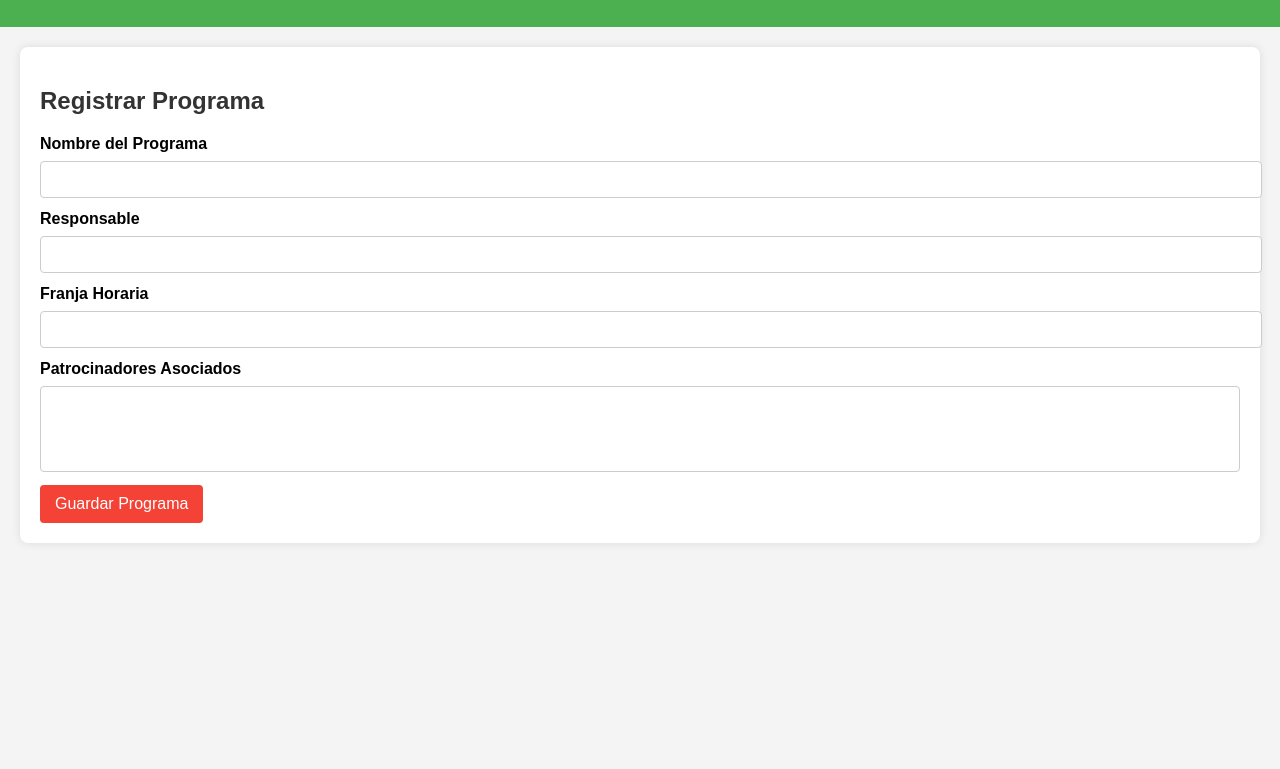
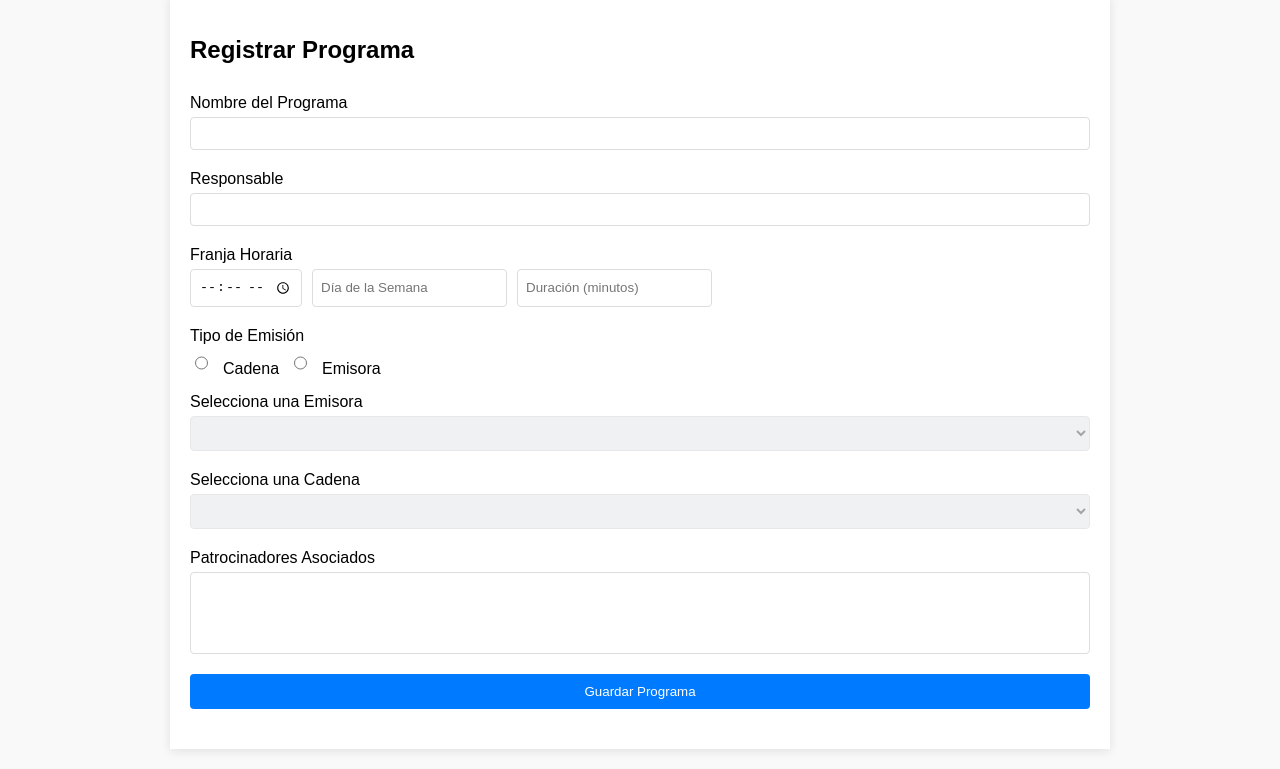
Before and after one commit to landr3s/gestor-publicidad, a website: page programas.html in a window 1280 px wide. Shown: the part 93-862 px from the top of the page. Before the commit the page ends 800 px from the top, so only its background shows below. Drawn offline with Linux system fonts and the light colour scheme.

Commit message:
Adding program functionality

```diff
--- a/programas.css
+++ b/programas.css
@@ -1,62 +1,61 @@
-
 body {
   font-family: Arial, sans-serif;
   margin: 0;
   padding: 0;
-  background-color: #f4f4f4;
+  background-color: #f9f9f9;
 }
 
 header {
-  background-color: #4caf50;
+  background-color: #333;
   color: white;
   text-align: center;
-  padding: 20px;
+  padding: 1rem;
+}
+
+h1 {
+  margin: 0;
 }
 
 main {
+  max-width: 900px;
+  margin: 20px auto;
+  background-color: white;
   padding: 20px;
-}
-
-h1,
-h2 {
-  color: #333;
+  box-shadow: 0 2px 10px rgba(0, 0, 0, 0.1);
 }
 
 form {
-  background-color: white;
-  padding: 20px;
-  border-radius: 8px;
-  box-shadow: 0 0 10px rgba(0, 0, 0, 0.1);
-  margin-bottom: 20px;
+  display: flex;
+  flex-direction: column;
 }
 
 label {
-  display: block;
-  margin-bottom: 8px;
-  font-weight: bold;
+  margin: 10px 0 5px;
 }
 
-input[type='text'],
+input,
 select {
-  width: 100%;
-  padding: 10px;
-  margin-bottom: 12px;
-  border: 1px solid #ccc;
+  padding: 8px;
+  margin-bottom: 10px;
+  border: 1px solid #ddd;
   border-radius: 4px;
 }
 
+input[type='radio'] {
+  margin-right: 5px;
+}
+
 button {
-  background-color: #4caf50;
+  padding: 10px;
+  background-color: #007bff;
   color: white;
-  padding: 10px 15px;
   border: none;
   border-radius: 4px;
   cursor: pointer;
-  font-size: 16px;
 }
 
 button:hover {
-  background-color: #45a049;
+  background-color: #0056b3;
 }
 
 #programasList {
@@ -64,21 +63,21 @@ button:hover {
 }
 
 .programa {
-  background-color: white;
+  background-color: #f1f1f1;
+  margin: 10px 0;
   padding: 15px;
-  border-radius: 8px;
-  box-shadow: 0 0 8px rgba(0, 0, 0, 0.1);
-  margin-bottom: 10px;
-}
-
-.programa p {
-  margin: 8px 0;
+  border-radius: 4px;
 }
 
 button {
-  background-color: #f44336;
+  margin-top: 10px;
 }
 
-button:hover {
-  background-color: #e53935;
+div {
+  display: flex;
+  gap: 10px;
 }
+
+select:disabled {
+  background-color: #e9ecef;
+}
--- a/programas.html
+++ b/programas.html
@@ -19,6 +19,7 @@
     <main>
       <form id="programasForm">
         <h2>Registrar Programa</h2>
+
         <label for="nombre">Nombre del Programa</label>
         <input
           type="text"
@@ -36,12 +37,60 @@
         />
 
         <label for="franja">Franja Horaria</label>
-        <input
-          type="text"
-          id="franja"
-          name="franja"
-          required
-        />
+        <div>
+          <input
+            type="time"
+            id="horaInicio"
+            name="horaInicio"
+            placeholder="Hora de Inicio"
+          />
+          <input
+            type="text"
+            id="diaSemana"
+            name="diaSemana"
+            placeholder="Día de la Semana"
+          />
+          <input
+            type="number"
+            id="duracion"
+            name="duracion"
+            placeholder="Duración (minutos)"
+          />
+        </div>
+
+        <label for="tipoEmision">Tipo de Emisión</label>
+        <div>
+          <input
+            type="radio"
+            id="cadena"
+            name="tipoEmision"
+            value="cadena"
+            onclick="toggleEmisora(false)"
+          />
+          <label for="cadena">Cadena</label>
+          <input
+            type="radio"
+            id="emisora"
+            name="tipoEmision"
+            value="emisora"
+            onclick="toggleEmisora(true)"
+          />
+          <label for="emisora">Emisora</label>
+        </div>
+
+        <label for="emisoraSeleccionada">Selecciona una Emisora</label>
+        <select
+          id="emisoraSeleccionada"
+          name="emisoraSeleccionada"
+          disabled
+        ></select>
+
+        <label for="cadenaSeleccionada">Selecciona una Cadena</label>
+        <select
+          id="cadenaSeleccionada"
+          name="cadenaSeleccionada"
+          disabled
+        ></select>
 
         <label for="patrocinadores">Patrocinadores Asociados</label>
         <select
@@ -62,6 +111,8 @@
       const programasForm = document.getElementById('programasForm')
       const programasList = document.getElementById('programasList')
       const patrocinadoresSelect = document.getElementById('patrocinadores')
+      const emisoraSelect = document.getElementById('emisoraSeleccionada')
+      const cadenaSelect = document.getElementById('cadenaSeleccionada')
 
       const cargarPatrocinadores = () => {
         const patrocinadores =
@@ -75,6 +126,30 @@
           .join('')
       }
 
+      // Cargar las emisoras en el select
+      const cargarEmisoras = () => {
+        const emisoras = JSON.parse(localStorage.getItem('emisoras')) || []
+        emisoraSelect.innerHTML = emisoras
+          .map(
+            emisora => `
+              <option value="${emisora.nombre}">${emisora.nombre}</option>
+            `
+          )
+          .join('')
+      }
+
+      const cargarCadenas = () => {
+        const cadenas = JSON.parse(localStorage.getItem('cadenas')) || []
+        cadenaSelect.innerHTML = cadenas
+          .map(
+            cadena => `
+              <option value="${cadena.nombre}">${cadena.nombre}</option>
+            `
+          )
+          .join('')
+      }
+
+      // Cargar los programas y mostrar "ninguna" si es emisora
       const cargarProgramas = () => {
         const programas = JSON.parse(localStorage.getItem('programas')) || []
         programasList.innerHTML = programas
@@ -89,11 +164,21 @@
                     ? programa.patrocinadores.join(', ')
                     : 'Ninguno'
                 }</p>
+                <p><strong>Emisión:</strong> ${
+                  programa.tipoEmision === 'emisora'
+                    ? 'Ninguna'
+                    : programa.cadena
+                }</p>
                 <button onclick="eliminarPrograma(${index})">Eliminar</button>
               </div>
             `
           )
           .join('')
+      }
+
+      const toggleEmisora = isEmisora => {
+        emisoraSelect.disabled = !isEmisora
+        cadenaSelect.disabled = isEmisora
       }
 
       programasForm.addEventListener('submit', e => {
@@ -106,7 +191,10 @@
         const nuevoPrograma = {
           nombre: programasForm.nombre.value,
           responsable: programasForm.responsable.value,
-          franja: programasForm.franja.value,
+          franja: `${programasForm.diaSemana.value} ${programasForm.horaInicio.value} ${programasForm.duracion.value} minutos`,
+          tipoEmision: programasForm.tipoEmision.value,
+          emisora: programasForm.emisoraSeleccionada.value,
+          cadena: programasForm.cadenaSeleccionada.value,
           patrocinadores: seleccionados
         }
 
@@ -126,6 +214,8 @@
 
       window.onload = () => {
         cargarPatrocinadores()
+        cargarEmisoras()
+        cargarCadenas()
         cargarProgramas()
       }
     </script>
```
Also changed, not shown: readme.md.
